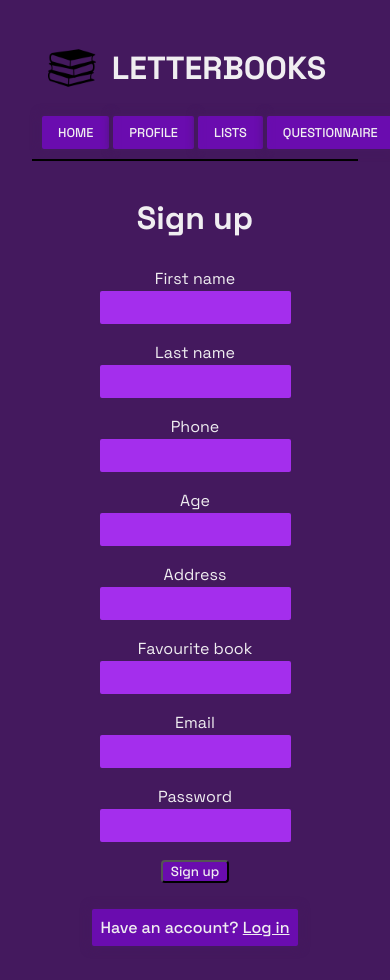
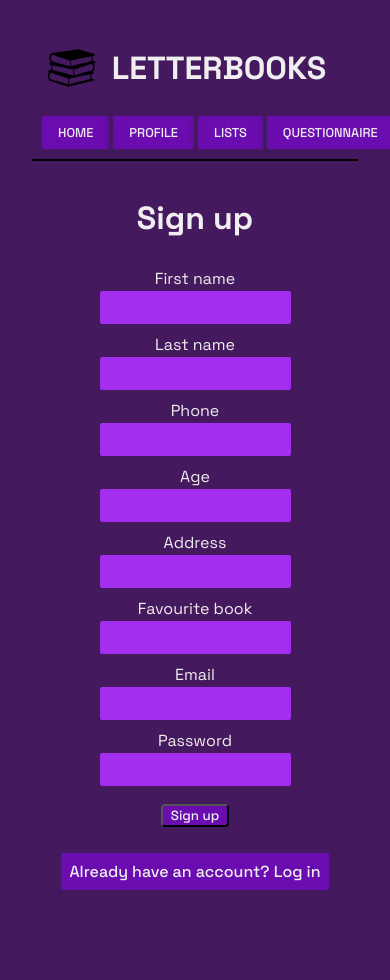
Before and after one commit to yaels1/letterbooks-client, a React (Create React App) app: page /signup in a window 390 px wide. After the commit the page ends 924 px from the top, so only its background shows below. Built offline with nearby package versions, Linux system fonts and the light colour scheme; no server answers.

Commit message:
breakpoint styling for signup page

```diff
--- a/src/components/FormError/FormError.scss
+++ b/src/components/FormError/FormError.scss
@@ -1,6 +1,7 @@
 @use "../../styles/partials/variables" as *;
 @use "../../styles/partials/fonts" as *;
 @use "../../styles/partials/mixins" as *;
+
 .error {
   display: flex;
   align-items: center;
@@ -15,5 +16,10 @@
   &__message {
     color: $cancel-colour;
     margin-top: 0;
+
+    @include desktop {
+      font-size: 1.8rem;
+      margin-block: 1rem;
+    }
   }
 }
--- a/src/pages/Signup/Signup.js
+++ b/src/pages/Signup/Signup.js
@@ -1,7 +1,7 @@
 import "./Signup.scss";
 import Input from "../../components/Input/Input";
 import axios from "axios";
-import { Link, useNavigate } from "react-router-dom";
+import { NavLink, useNavigate } from "react-router-dom";
 import { useState } from "react";
 import FormError from "../../components/FormError/FormError";
 
@@ -77,8 +77,10 @@ function Signup() {
 
   return (
     <main className="signup">
+      <h1 className="signup__title">Sign up</h1>
       <form className="signup__form" onSubmit={handleSubmit}>
-        <h1 className="signup__title">Sign up</h1>
+        <div className="signup__form-half-container">
+          <div className="signup__form-half">
             <Input
               type="text"
               name="first_name"
@@ -93,8 +95,15 @@ function Signup() {
               label="Last name"
               onChange={handleChange}
             />
-        <Input type="text" name="phone" label="Phone" onChange={handleChange} />
+            <Input
+              type="text"
+              name="phone"
+              label="Phone"
+              onChange={handleChange}
+            />
             <Input type="text" name="age" label="Age" onChange={handleChange} />
+          </div>
+          <div className="signup__form-half">
             <Input
               type="text"
               name="address"
@@ -107,7 +116,12 @@ function Signup() {
               label="Favourite book"
               onChange={handleChange}
             />
-        <Input type="text" name="email" label="Email" onChange={handleChange} />
+            <Input
+              type="text"
+              name="email"
+              label="Email"
+              onChange={handleChange}
+            />
 
             <Input
               type="password"
@@ -115,10 +129,12 @@ function Signup() {
               label="Password"
               onChange={handleChange}
             />
+          </div>
+        </div>
         <button type="submit" className="signup__button">
           Sign up
           {!formDetails && (
-            <div>
+            <div className="signup__error">
               <p>you must fill out all of the fields</p>
             </div>
           )}
@@ -130,10 +146,10 @@ function Signup() {
       </form>
 
       <p className="signup__no">
-        Have an account?{" "}
-        <Link to="/login" className="signup__no-link">
+        Already have an account?{" "}
+        <NavLink to="/login" className="signup__no-link">
           Log in
-        </Link>
+        </NavLink>
       </p>
     </main>
   );
--- a/src/pages/Signup/Signup.scss
+++ b/src/pages/Signup/Signup.scss
@@ -13,10 +13,33 @@
     align-items: center;
   }
 
+  &__form-half-container {
+    @include desktop {
+      display: flex;
+      flex-direction: row;
+      justify-content: space-around;
+    }
+  }
+
+  &__form-half {
+    @include desktop {
+      display: flex;
+      flex-direction: column;
+      align-items: center;
+      width: 100%;
+      margin-inline: 5rem;
+    }
+  }
+
   &__button {
     @include link;
     padding-inline: 0.5rem;
     margin: 0.5rem;
+
+    @include desktop {
+      margin-top: 2.5em;
+      font-size: 2rem;
+    }
   }
 
   &__no {
@@ -25,8 +48,13 @@
     width: fit-content;
     padding: 0.5rem;
 
+    @include desktop {
+      font-size: 1.5rem;
+    }
+
     &-link {
       color: $primary-text-colour;
+      text-decoration: none;
     }
   }
 
```
Lines whose indentation alone changed are shown as unchanged.
